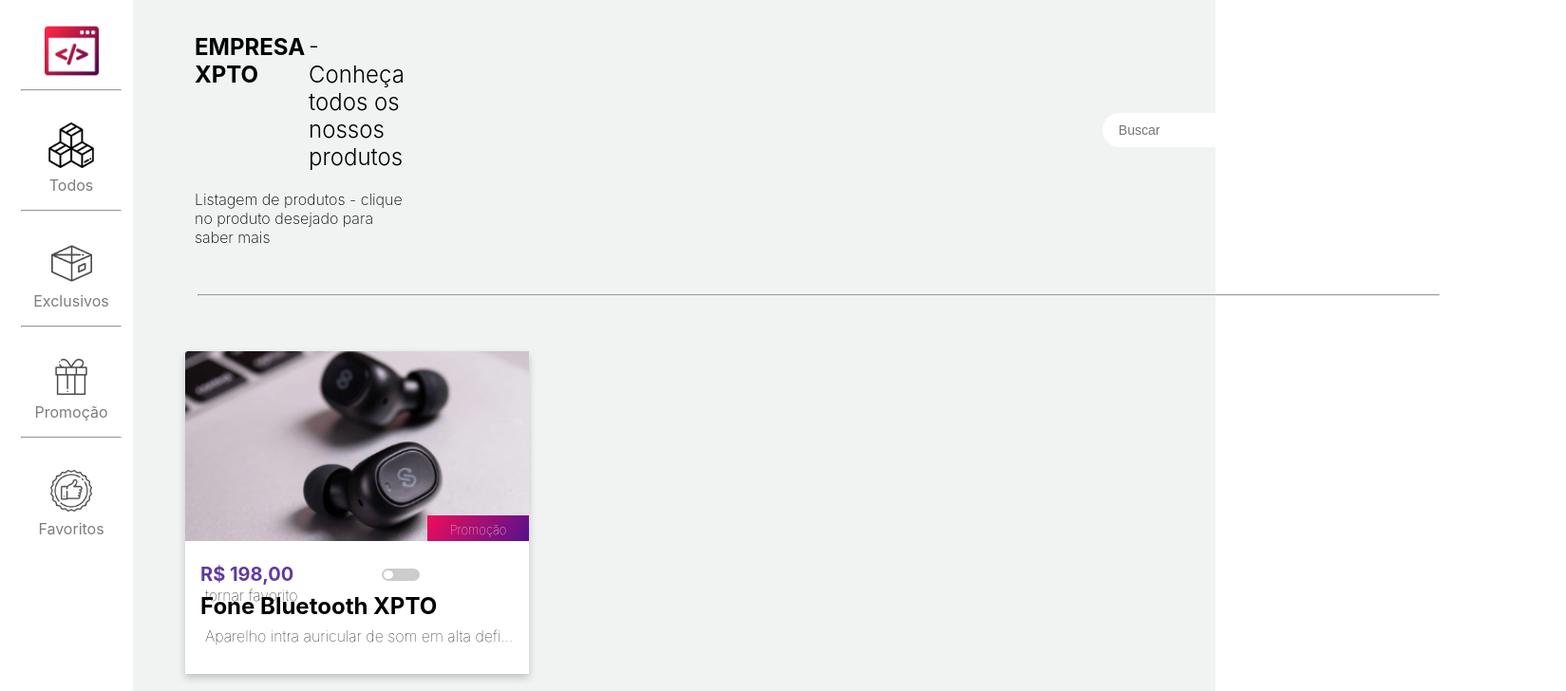
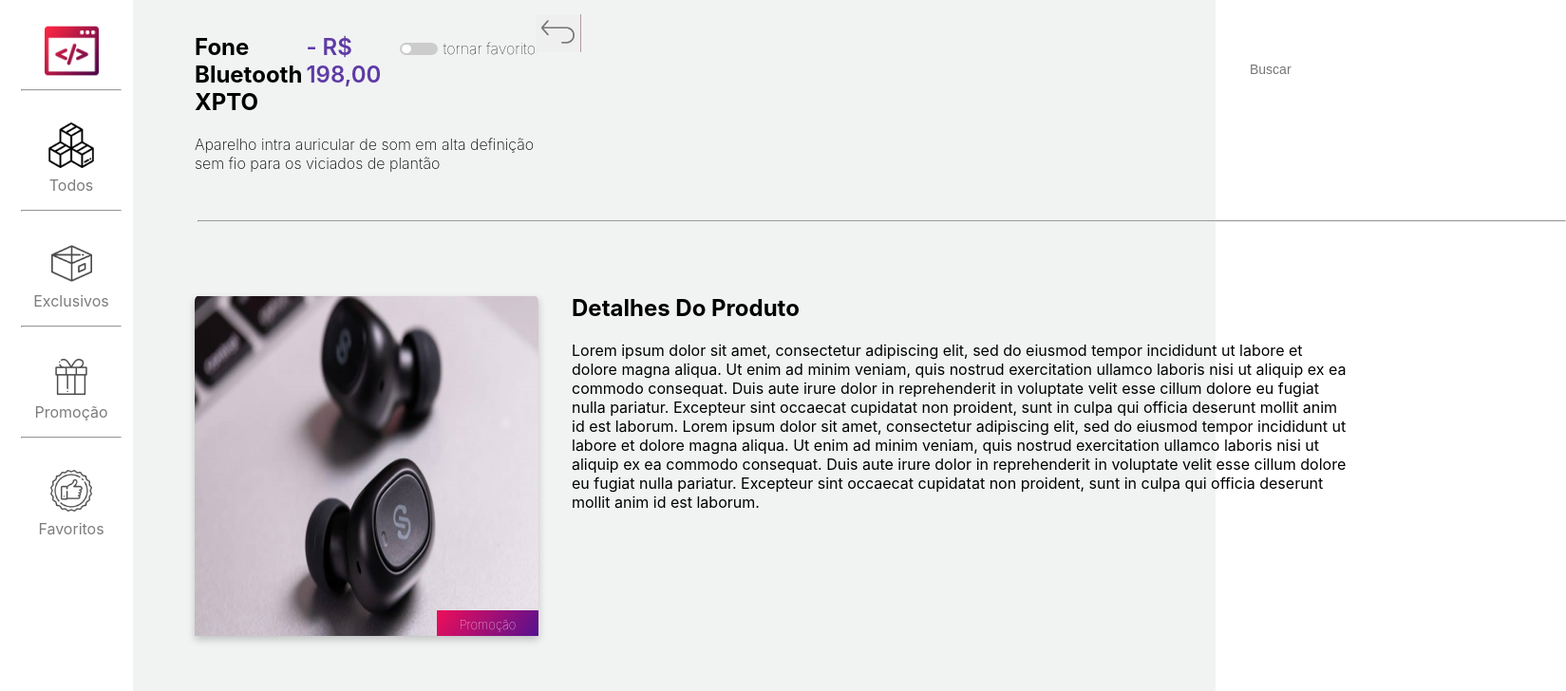
Before and after one commit to mangerona92/desafio-finch, a React (Create React App) app: page / in a window 1280 px wide. Shown: the top 728 px of the page at 95% size, 1649 px wide, since content can reach past the window. Built offline with nearby package versions, Linux system fonts and the light colour scheme; what reduxsauce would draw is missing.

Commit message:
criando conteudo detalhes do produto

```diff
--- a/src/pages/ProductsDetails/index.jsx
+++ b/src/pages/ProductsDetails/index.jsx
@@ -1,18 +1,20 @@
 import React from 'react';
 import styles from './index.module.css';
+import returnicon from '../../assets/returnicon.png';
+import phonelarge from '../../assets/phonelarge.png';
 import Search from '../../components/Header/Search';
 
 function ProductsDetails() {
   return (
     <>
       <div>
-        <div className={styles.productList}>
+        <div className={styles.productDetail}>
           <div>
-            <div className={styles.title}>
+            <div className={styles.product}>
               <h2>
                 Fone Bluetooth XPTO
               </h2>
-              <h2 className={styles.subTitle}>
+              <h2 className={styles.price}>
                 -
                 R$ 198,00
               </h2>
@@ -30,9 +32,38 @@ function ProductsDetails() {
               Aparelho intra auricular de som em alta definição sem fio para os viciados de plantão
             </span>
           </div>
-          <Search />
+          <div>
+            <div>
+              <button type="submit" className={styles.btnReturn}>
+                <img className={styles.test} src={returnicon} alt="icone de retorno" />
+              </button>
+            </div>
+            <Search />
+          </div>
         </div>
         <hr className={styles.hrStyle} />
+        <div className={styles.contentDetail}>
+          <div className={styles.card}>
+            <div>
+              <div className={styles.imageContainer}>
+                <img className={styles.imageProduct} src={phonelarge} alt="imagem fone" />
+                <div className={styles.imageTag}>
+                  <span>
+                    Promoção
+                  </span>
+                </div>
+              </div>
+            </div>
+          </div>
+          <div className={styles.textDetailProduct}>
+            <h2>
+              Detalhes Do Produto
+            </h2>
+            <span>
+              Lorem ipsum dolor sit amet, consectetur adipiscing elit, sed do eiusmod tempor incididunt ut labore et dolore magna aliqua. Ut enim ad minim veniam, quis nostrud exercitation ullamco laboris nisi ut aliquip ex ea commodo consequat. Duis aute irure dolor in reprehenderit in voluptate velit esse cillum dolore eu fugiat nulla pariatur. Excepteur sint occaecat cupidatat non proident, sunt in culpa qui officia deserunt mollit anim id est laborum. Lorem ipsum dolor sit amet, consectetur adipiscing elit, sed do eiusmod tempor incididunt ut labore et dolore magna aliqua. Ut enim ad minim veniam, quis nostrud exercitation ullamco laboris nisi ut aliquip ex ea commodo consequat. Duis aute irure dolor in reprehenderit in voluptate velit esse cillum dolore eu fugiat nulla pariatur. Excepteur sint occaecat cupidatat non proident, sunt in culpa qui officia deserunt mollit anim id est laborum.
+            </span>
+          </div>
+        </div>
       </div>
     </>
   );
--- a/src/pages/ProductsDetails/index.module.css
+++ b/src/pages/ProductsDetails/index.module.css
@@ -1,4 +1,4 @@
-.productList{
+.productDetail{
   display: flex;
   flex-direction:row;
   justify-content: space-between;
@@ -22,12 +22,31 @@
   margin-top: 26px;
 }
 
+.btnReturn {
+  height: 100%;
+  border: none;
+  cursor: pointer;
+  border-right: 1px solid #b59a9a;
+}
+
+.contentDetail {
+  display: flex;
+  flex-wrap: wrap;
+  width: 1280px;
+}
+
 .textFavorites{
   margin-left: 5px;
   font-weight: 100;
   white-space: nowrap;
   overflow: hidden;
   text-overflow: ellipsis;
+}
+
+.textDetailProduct{
+  flex: 1;
+  margin-top: 48px;
+  margin-left: 35px;
 }
 
 .switch {
@@ -89,16 +108,58 @@ input:checked + .slider:before {
   border-radius: 50%;
 }
 
-.title {
+.product {
   display: flex;
   flex-direction: row;
 }
 
-.subTitle {
-  font-weight: 300;
+.price {
+  font-weight: 600;
   padding-left: 4px;
+  color: #5E3BA5;
 }
 
 .description {
   font-weight: 200;
 }
+
+.card {
+  box-shadow: 0 4px 8px 0 rgba(0,0,0,0.2);
+  width: 362px;
+  height: 358px;
+  margin-left: 65px;
+  margin-top: 70px;
+  float: left;
+}
+
+.imageContainer {
+  width: 100%;
+  height: 358px;
+  overflow: hidden;
+  position: relative;
+}
+
+.imageProduct {
+  position: absolute;
+  top: 0;
+  left: 0;
+  height: 100%;
+  max-width: 100%;
+}
+
+.imageTag {
+  position: absolute;
+  width: 107px;
+  height: 27px;
+  line-height: 30px;
+  text-transform: capitalize;
+  text-align: center;
+  bottom: 0;
+  right: 0;
+  font-size: 13px;
+  font-weight: 100;
+  color: #FFFF;
+  background: red;
+  background: transparent linear-gradient(125deg, #EF0E5A 0%, #55118F 100%) 0% 0% no-repeat padding-box;
+  opacity: 1;
+}
--- a/src/routes/index.jsx
+++ b/src/routes/index.jsx
@@ -13,10 +13,10 @@ function Routes() {
     <div className={styles.container}>
       <Switch>
         <Route path="/">
-          <ProductsListPage />
+          <ProductsDetailsPage />
         </Route>
         <Route path="/product-details">
-          <ProductsDetailsPage />
+          <ProductsListPage />
         </Route>
       </Switch>
     </div>
```
